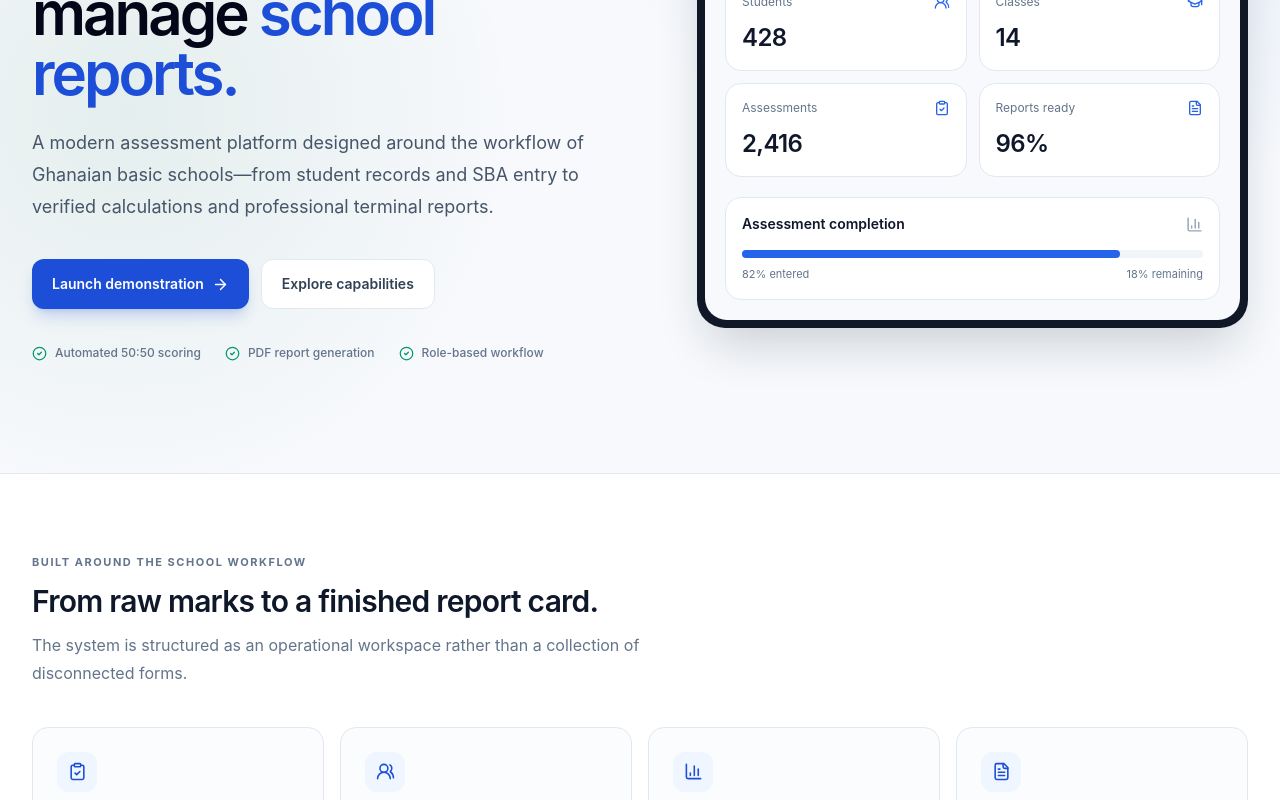
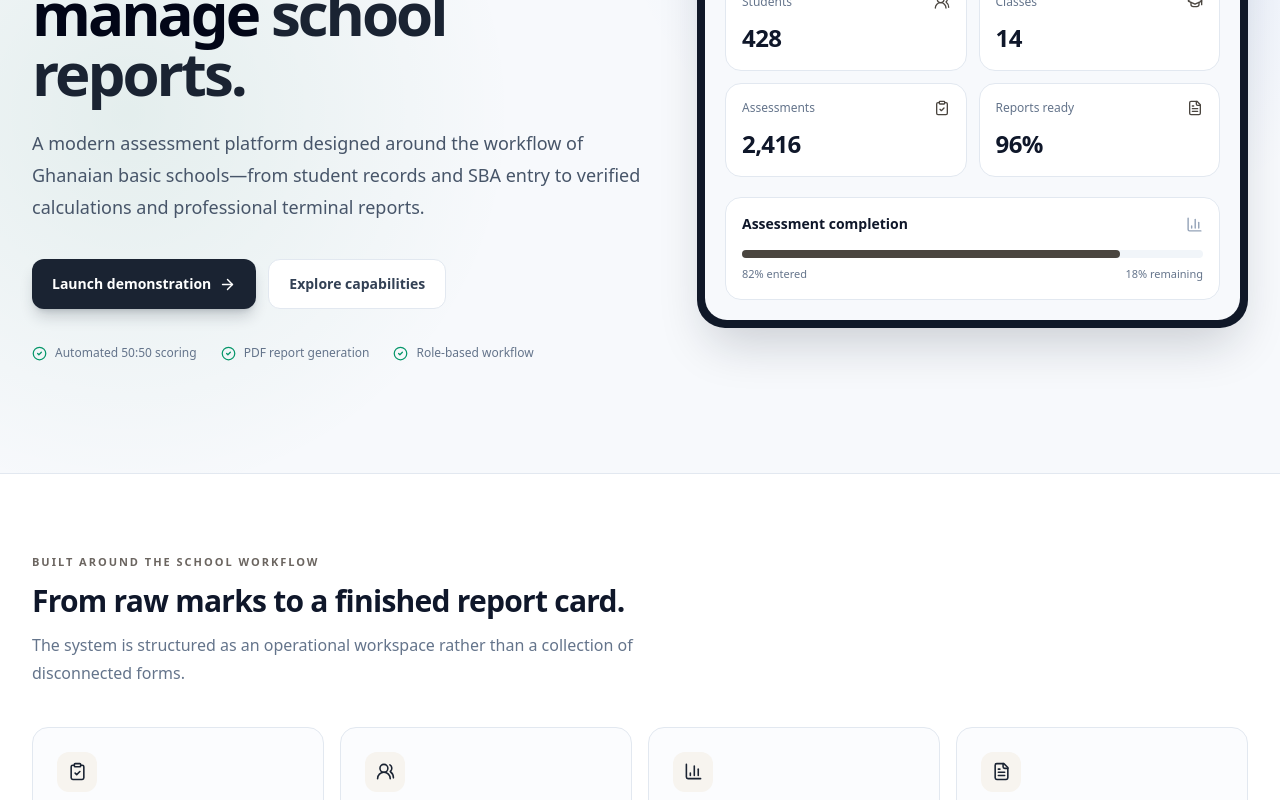
Before and after one commit to MAWUENAMM/terminal-report-system, a Next.js app: page / in a window 1280 px wide. Shown: the part 320-1120 px from the top of the page. Built offline with nearby package versions, Linux system fonts and the light colour scheme.

Commit message:
Design system: warm paper palette, display typography, refined components

```diff
--- a/src/app/globals.css
+++ b/src/app/globals.css
@@ -2,25 +2,88 @@
 @tailwind components;
 @tailwind utilities;
 
+@import url('https://fonts.googleapis.com/css2?family=Instrument+Sans:ital,wght@0,400;0,500;0,600;0,700;1,400&family=Newsreader:ital,opsz,wght@0,6..72,400;0,6..72,500;0,6..72,600;1,6..72,400&display=swap');
+
 :root {
-  --foreground: #172033;
-  --background: #f5f7fb;
+  --ink: #0b1220;
+  --ink-soft: #1a2332;
+  --paper: #f7f4ef;
+  --paper-elevated: #fffcf7;
+  --line: #e6e0d6;
+  --muted: #6b6560;
+  --gold: #b8922e;
+  --gold-soft: #f3e6c0;
+  --forest: #0f3d2e;
+  --forest-soft: #e8f0ec;
+  --danger: #9b2c2c;
 }
 
 * { box-sizing: border-box; }
 html { scroll-behavior: smooth; }
+
 body {
   margin: 0;
-  color: var(--foreground);
-  background: var(--background);
-  font-family: Inter, ui-sans-serif, system-ui, -apple-system, BlinkMacSystemFont, "Segoe UI", sans-serif;
+  color: var(--ink);
+  background: var(--paper);
+  font-family: "Instrument Sans", ui-sans-serif, system-ui, -apple-system, sans-serif;
   -webkit-font-smoothing: antialiased;
+  -moz-osx-font-smoothing: grayscale;
+}
+
+::selection {
+  background: var(--gold-soft);
+  color: var(--ink);
 }
 
 @layer components {
-  .surface { @apply bg-white border border-slate-200/80 shadow-[0_8px_30px_rgba(15,23,42,0.05)]; }
-  .eyebrow { @apply text-[11px] font-bold uppercase tracking-[0.14em] text-slate-500; }
-  .page-title { @apply text-[28px] md:text-[32px] font-semibold tracking-[-0.03em] text-slate-950; }
-  .muted { @apply text-slate-500; }
-  .field { @apply w-full rounded-xl border border-slate-200 bg-white px-3.5 py-2.5 text-sm outline-none transition focus:border-primary-500 focus:ring-4 focus:ring-primary-500/10; }
+  .font-display {
+    font-family: "Newsreader", Georgia, "Times New Roman", serif;
+  }
+
+  .surface {
+    @apply border bg-[var(--paper-elevated)];
+    border-color: var(--line);
+    box-shadow: 0 1px 0 rgba(11,18,32,0.04), 0 12px 40px rgba(11,18,32,0.04);
+  }
+
+  .eyebrow {
+    @apply text-[11px] font-semibold uppercase tracking-[0.18em];
+    color: var(--muted);
+  }
+
+  .page-title {
+    @apply text-[28px] md:text-[34px] font-semibold tracking-[-0.03em];
+    color: var(--ink);
+  }
+
+  .field {
+    @apply w-full rounded-lg border px-3.5 py-2.5 text-sm outline-none transition;
+    border-color: var(--line);
+    background: #fff;
+  }
+  .field:focus {
+    border-color: var(--ink);
+    box-shadow: 0 0 0 3px rgba(11,18,32,0.08);
+  }
+
+  .btn-primary {
+    @apply inline-flex items-center justify-center gap-2 rounded-lg px-5 py-3 text-sm font-semibold text-white transition;
+    background: var(--ink);
+  }
+  .btn-primary:hover { background: var(--ink-soft); }
+
+  .btn-secondary {
+    @apply inline-flex items-center justify-center gap-2 rounded-lg border px-5 py-3 text-sm font-semibold transition;
+    border-color: var(--line);
+    background: #fff;
+    color: var(--ink);
+  }
+  .btn-secondary:hover { background: var(--paper); }
+
+  .btn-gold {
+    @apply inline-flex items-center justify-center gap-2 rounded-lg px-5 py-3 text-sm font-semibold transition;
+    background: var(--gold);
+    color: var(--ink);
+  }
+  .btn-gold:hover { filter: brightness(0.95); }
 }
--- a/src/app/layout.tsx
+++ b/src/app/layout.tsx
@@ -2,8 +2,9 @@ import type { Metadata } from "next";
 import "./globals.css";
 
 export const metadata: Metadata = {
-  title: "Terminal Report System | Ghana Basic Schools",
-  description: "Automated GES-aligned terminal report card system for Ghanaian basic schools",
+  title: "EduReport · Terminal Report System for Ghana Basic Schools",
+  description:
+    "Automated GES-aligned terminal report card system — SBA, exams, attendance, and professional PDF reports for Ghanaian basic schools.",
 };
 
 export default function RootLayout({
@@ -13,9 +14,7 @@ export default function RootLayout({
 }>) {
   return (
     <html lang="en">
-      <body className="min-h-screen antialiased">
-        {children}
-      </body>
+      <body className="min-h-screen antialiased">{children}</body>
     </html>
   );
 }
--- a/tailwind.config.ts
+++ b/tailwind.config.ts
@@ -9,24 +9,50 @@ const config: Config = {
   theme: {
     extend: {
       colors: {
+        ink: {
+          DEFAULT: "#0b1220",
+          soft: "#1a2332",
+        },
+        paper: {
+          DEFAULT: "#f7f4ef",
+          elevated: "#fffcf7",
+        },
+        line: "#e6e0d6",
+        muted: "#6b6560",
+        gold: {
+          DEFAULT: "#b8922e",
+          soft: "#f3e6c0",
+        },
+        forest: {
+          DEFAULT: "#0f3d2e",
+          soft: "#e8f0ec",
+        },
         primary: {
-          50: "#eff6ff",
-          100: "#dbeafe",
-          200: "#bfdbfe",
-          300: "#93c5fd",
-          400: "#60a5fa",
-          500: "#3b82f6",
-          600: "#2563eb",
-          700: "#1d4ed8",
-          800: "#1e40af",
-          900: "#1e3a8a",
-          950: "#172554",
+          50: "#f7f4ef",
+          100: "#ebe6dc",
+          200: "#d4cdc0",
+          300: "#b0a898",
+          400: "#8a8170",
+          500: "#6b6560",
+          600: "#4a453f",
+          700: "#1a2332",
+          800: "#121a28",
+          900: "#0b1220",
+          950: "#060a12",
         },
         ghana: {
           red: "#CE1126",
           gold: "#FCD116",
           green: "#006B3F",
-        }
+        },
+      },
+      fontFamily: {
+        sans: ['"Instrument Sans"', "ui-sans-serif", "system-ui", "sans-serif"],
+        display: ['"Newsreader"', "Georgia", "serif"],
+      },
+      boxShadow: {
+        soft: "0 1px 0 rgba(11,18,32,0.04), 0 12px 40px rgba(11,18,32,0.06)",
+        lift: "0 20px 50px rgba(11,18,32,0.12)",
       },
     },
   },
```
